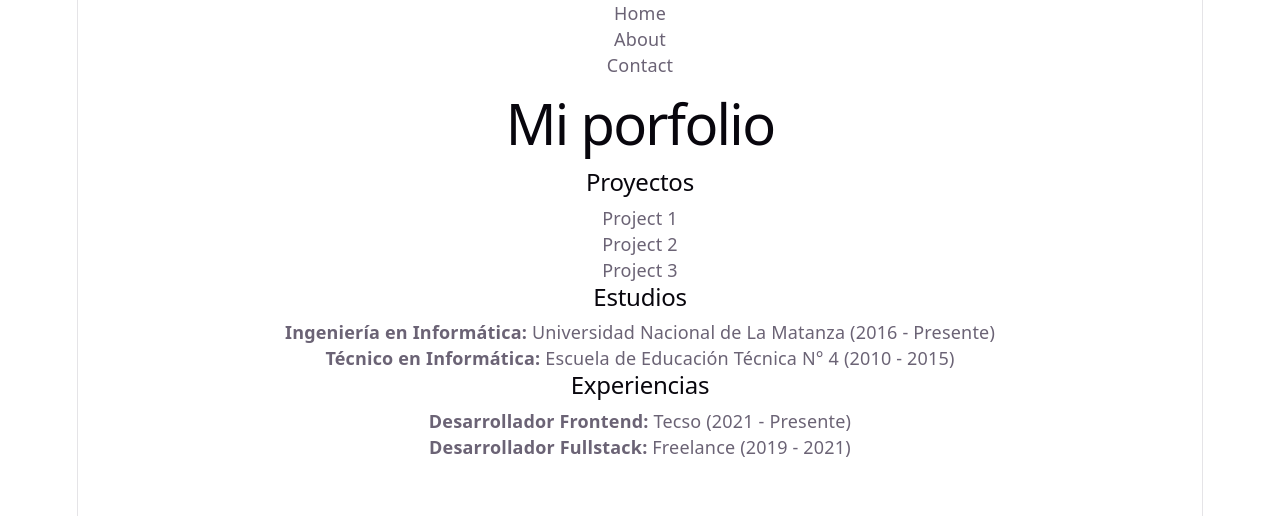
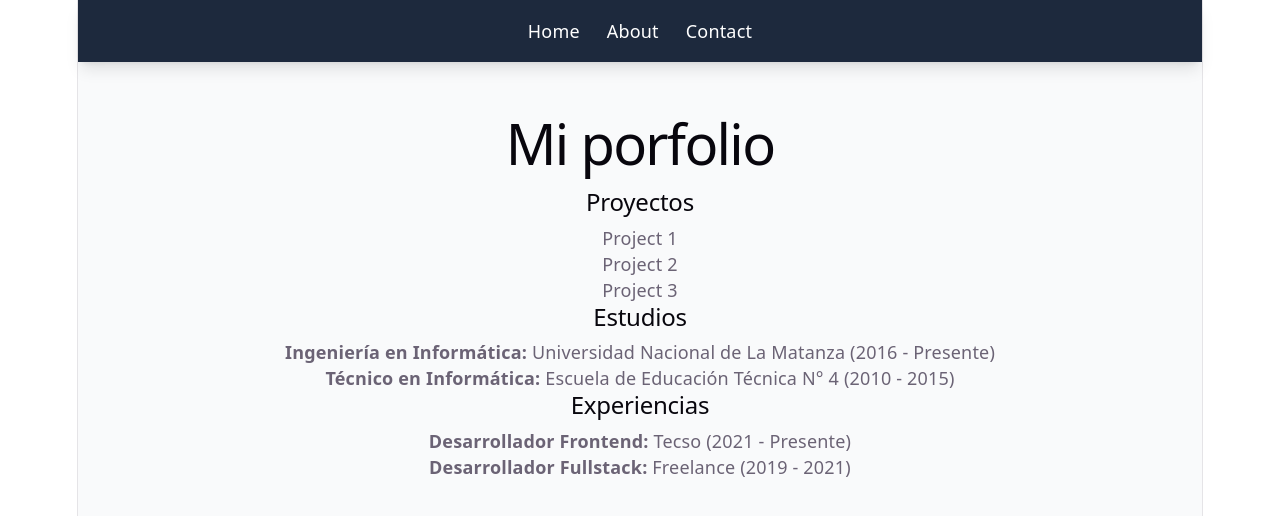
Before and after one commit to FguedezR/react-router, a React (Vite) app: page / in a window 1280 px wide. Shown: the top 516 px of the page. Built offline with nearby package versions, Linux system fonts and the light colour scheme.

Commit message:
feat: adding styles to components in App.jsx

```diff
--- a/src/App.jsx
+++ b/src/App.jsx
@@ -7,15 +7,17 @@ import ProjectDetails from "./components/ProjectDetails";
 
 function App() {
   return (
-    <>
+    <div className="min-h-screen bg-gray-50">
       <Navbar />
+      <main className="max-w-4xl mx-auto p-8">
         <Routes>
           <Route path="/" element={<Home />} />
           <Route path="/about" element={<About />} />
           <Route path="/contact" element={<Contact />} />
           <Route path="/project/:projectId" element={<ProjectDetails />} />
         </Routes>
-    </>
+      </main>
+    </div>
   );
 }
 
--- a/src/components/Navbar.jsx
+++ b/src/components/Navbar.jsx
@@ -2,16 +2,43 @@ import { Link } from "react-router-dom";
 
 const Navbar = () => {
   return (
-    <nav className="navbar">
-      <ul className="f">
+    <nav className="bg-slate-800 text-white p-4 shadow-lg">
+      <ul className="flex gap-6 justify-center">
         <li>
-          <Link to="/">Home</Link>
+          <Link
+            to="/"
+            className={({ isActive }) =>
+              isActive
+                ? "text-blue-400 font-bold"
+                : "hover:text-blue-300 transition"
+            }
+          >
+            Home
+          </Link>
         </li>
         <li>
-          <Link to="/about">About</Link>
+          <Link
+            to="/about"
+            className={({ isActive }) =>
+              isActive
+                ? "text-blue-400 font-bold"
+                : "hover:text-blue-300 transition"
+            }
+          >
+            About
+          </Link>
         </li>
         <li>
-          <Link to="/contact">Contact</Link>
+          <Link
+            to="/contact"
+            className={({ isActive }) =>
+              isActive
+                ? "text-blue-400 font-bold"
+                : "hover:text-blue-300 transition"
+            }
+          >
+            Contact
+          </Link>
         </li>
       </ul>
     </nav>
```
Lines whose indentation alone changed are shown as unchanged.
